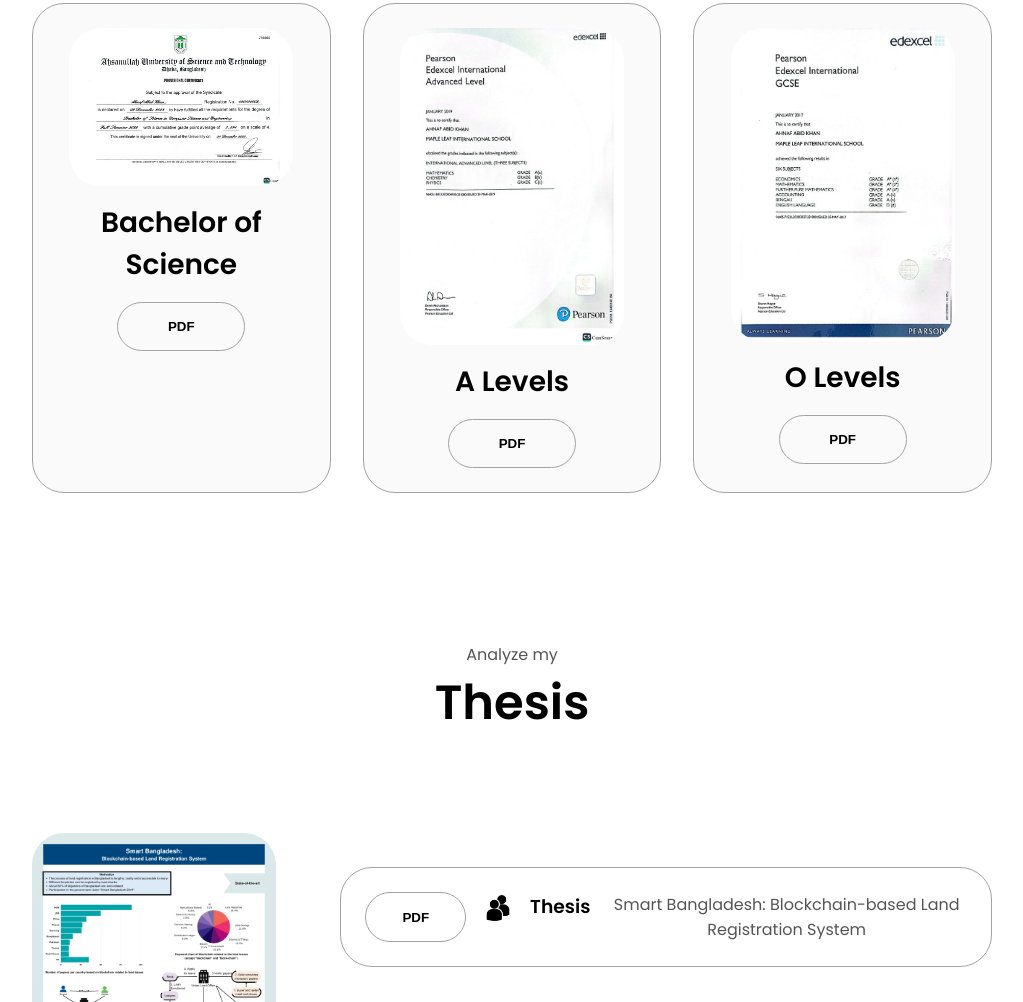
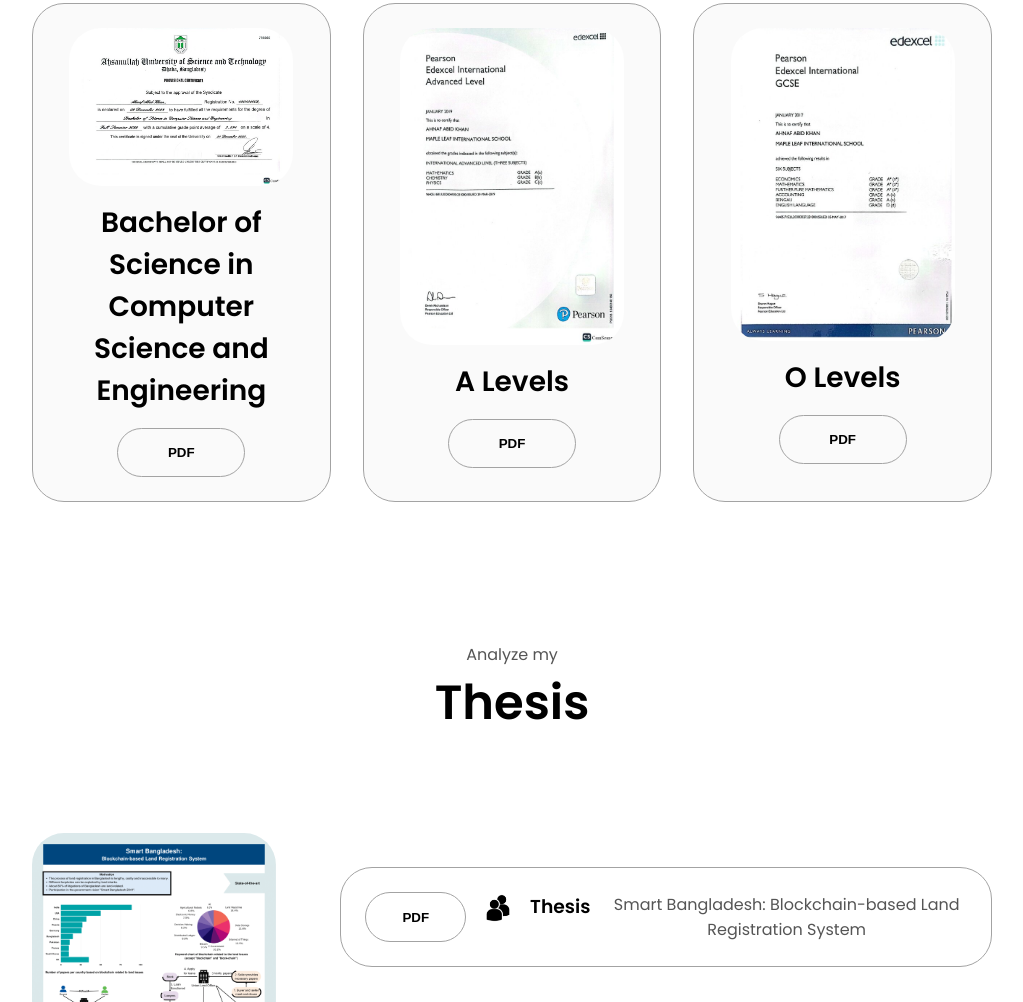
Before and after one commit to mrpoindexter/MyPortfolio, a plain HTML site: page index.html in a window 1280 px wide. Shown: the part 1822-2824 px from the top of the page, without its empty margins (128-1151 px from the left). Drawn offline with Linux system fonts and the light colour scheme.

Commit message:
Update index.html

```diff
--- a/index.html
+++ b/index.html
@@ -154,7 +154,7 @@
                 class="project-img"
               />
             </div>
-            <h4 class="experience-sub-title project-title">Bachelor of Science</h4>
+            <h4 class="experience-sub-title project-title">Bachelor of Science in Computer Science and Engineering</h4>
             <div class="btn-container">
               <button
                 class="btn btn-color-2 project-btn"
```
